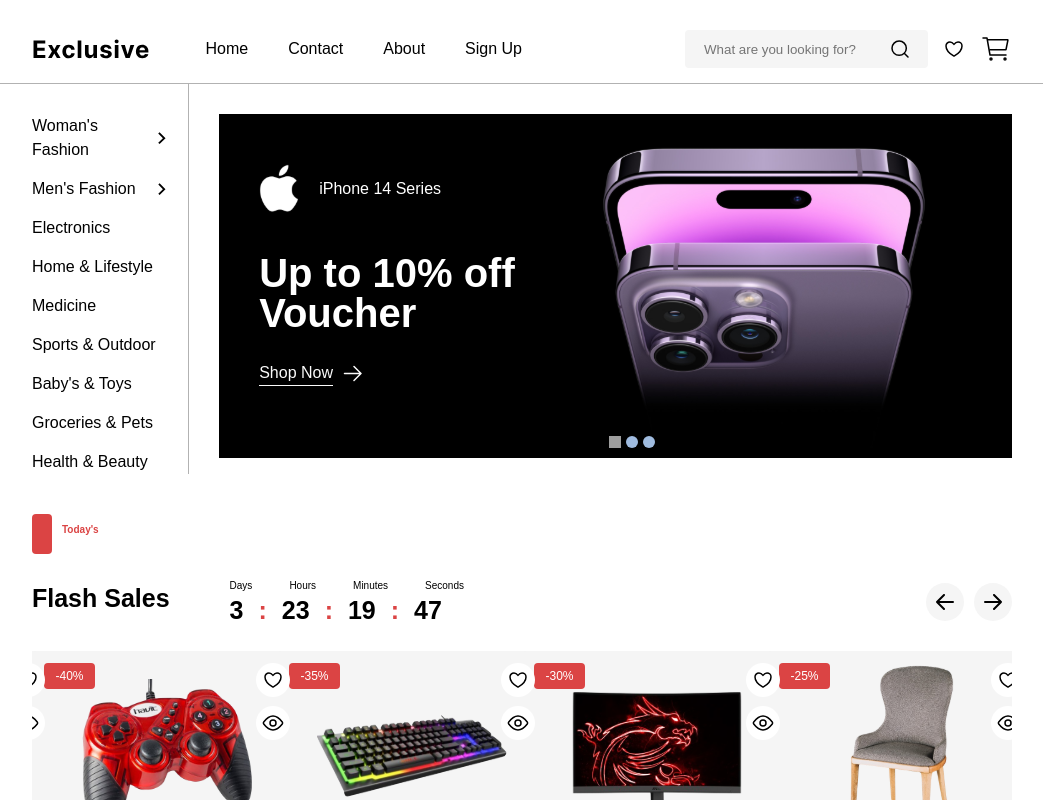
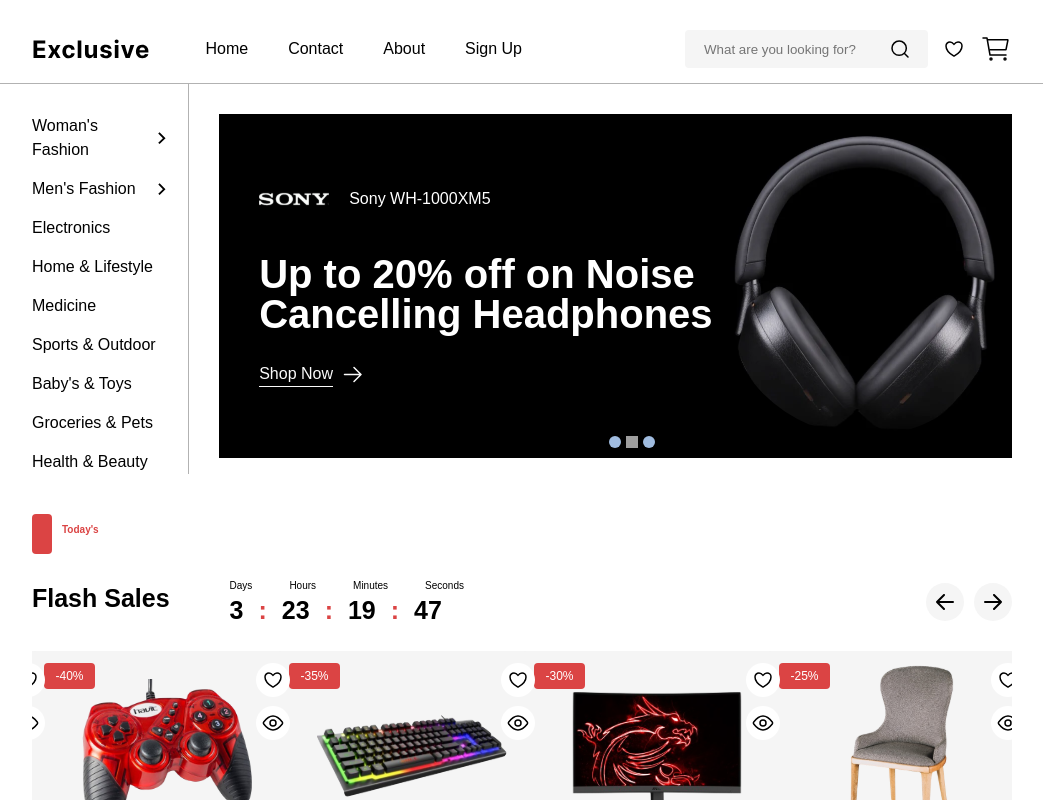
Before and after one commit to mitrarsh/e-Commerce, a React (Vite) app: page / in a window 1280 px wide. Shown: the top 800 px of the page, without its empty margins (118-1161 px from the left). Built offline with nearby package versions, Linux system fonts and the light colour scheme; data requests are answered from the project's data file; grey boxes are pictures that could not be loaded.

Commit message:
bilboard pics

```diff
--- a/src/html/sections/categories-section.jsx
+++ b/src/html/sections/categories-section.jsx
@@ -19,17 +19,17 @@
     }
   };
 
-  // useEffect(() => {
-  //   const interval = setInterval(() => {
-  //     setFade(true);
-  //     setTimeout(() => {
-  //       setActiveDot((prev) => (prev === 2 ? 0 : prev + 1));
-  //       setFade(false);
-  //     }, 500);
-  //   }, 5000);
+  useEffect(() => {
+    const interval = setInterval(() => {
+      setFade(true);
+      setTimeout(() => {
+        setActiveDot((prev) => (prev === 2 ? 0 : prev + 1));
+        setFade(false);
+      }, 500);
+    }, 5000);
 
-  //   return () => clearInterval(interval); //React calls this when the component unmounts or re-renders (if dependencies had changed).
-  // }, []);
+    return () => clearInterval(interval); //React calls this when the component unmounts or re-renders (if dependencies had changed).
+  }, []);
 
   return (
     <div className="categories-section">
```
